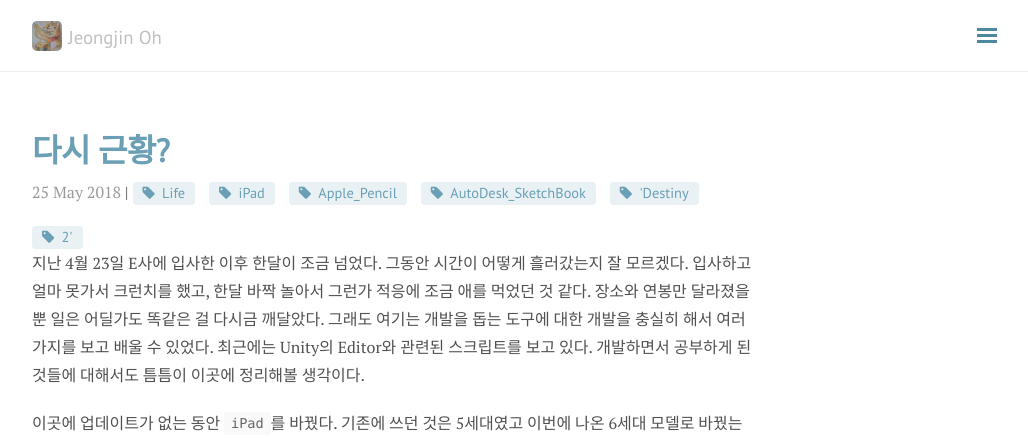
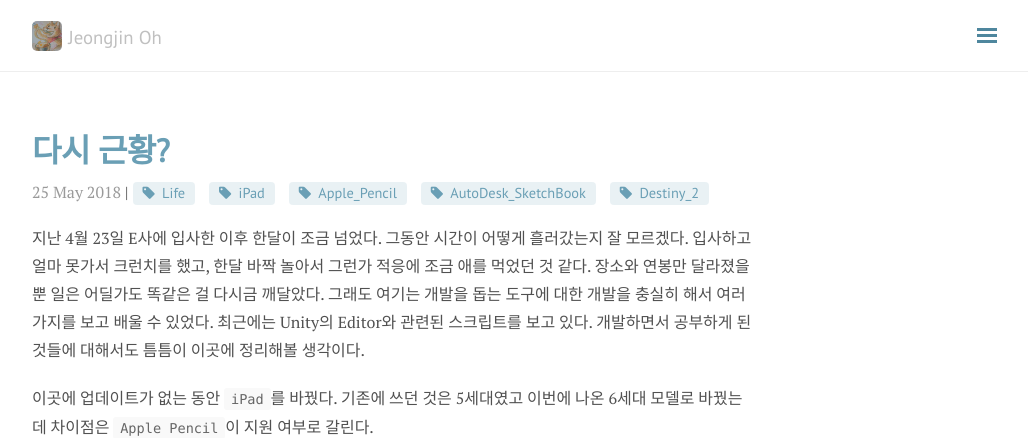
Before and after one commit to onsemy/onsemy.me, a Jekyll site: the page built from _posts/2018-5-25-How-Are-You-Again.md, in a window 1280 px wide and 900 px high, cut to the strip 0-438 px from the top of the window. Shown: the whole strip, without its empty margins (248-1276 px from the left). Built offline with Jekyll 4.4.1, drawn with Linux system fonts in a browser that asks for light colours; nearby versions of some CDN libraries; comment, search, counter and statistics services are not loaded.

Commit message:
태그 변경

```diff
--- a/_posts/2018-5-25-How-Are-You-Again.md
+++ b/_posts/2018-5-25-How-Are-You-Again.md
@@ -4,7 +4,7 @@ title: 다시 근황?
 date: 2018-05-25 10:18:00
 author: Jeongjin Oh
 categories: Life
-tags: Life iPad Apple_Pencil AutoDesk_SketchBook 'Destiny 2'
+tags: Life iPad Apple_Pencil AutoDesk_SketchBook Destiny_2
 ---
 
 지난 4월 23일 E사에 입사한 이후 한달이 조금 넘었다. 그동안 시간이 어떻게 흘러갔는지 잘 모르겠다. 입사하고 얼마 못가서 크런치를 했고, 한달 바짝 놀아서 그런가 적응에 조금 애를 먹었던 것 같다. 장소와 연봉만 달라졌을 뿐 일은 어딜가도 똑같은 걸 다시금 깨달았다. 그래도 여기는 개발을 돕는 도구에 대한 개발을 충실히 해서 여러 가지를 보고 배울 수 있었다. 최근에는 Unity의 Editor와 관련된 스크립트를 보고 있다. 개발하면서 공부하게 된 것들에 대해서도 틈틈이 이곳에 정리해볼 생각이다.
```
